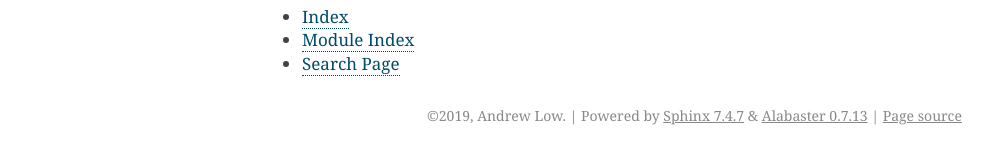
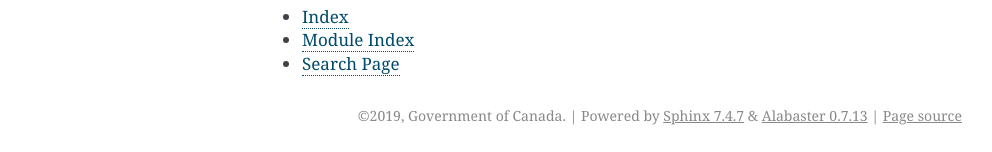
Before and after one commit to OLC-Bioinformatics/StrainChoosr, a Sphinx documentation site: the page built from docs/index.rst, in a window 1280 px wide. Shown: the part 1320-1472 px from the top of the page, without its empty margins (148-1140 px from the left). Built offline with Sphinx 7.4.7, drawn with Linux system fonts in a browser that asks for light colours.

Commit message:
Attempt 3!

```diff
--- a/docs/api.rst
+++ b/docs/api.rst
@@ -1,5 +1,5 @@
 API Reference
 =============
 
-.. automodule:: strainchoosr.strainchoosr
+.. automodule:: strainchoosr
     :members:
--- a/docs/conf.py
+++ b/docs/conf.py
@@ -20,7 +20,7 @@
 # -- Project information -----------------------------------------------------
 
 project = 'StrainChoosr'
-copyright = '2019, Andrew Low'
+copyright = '2019, Government of Canada'
 author = 'Andrew Low'
 
 # The short X.Y version
```
Also changed, not shown: 1 other file.
